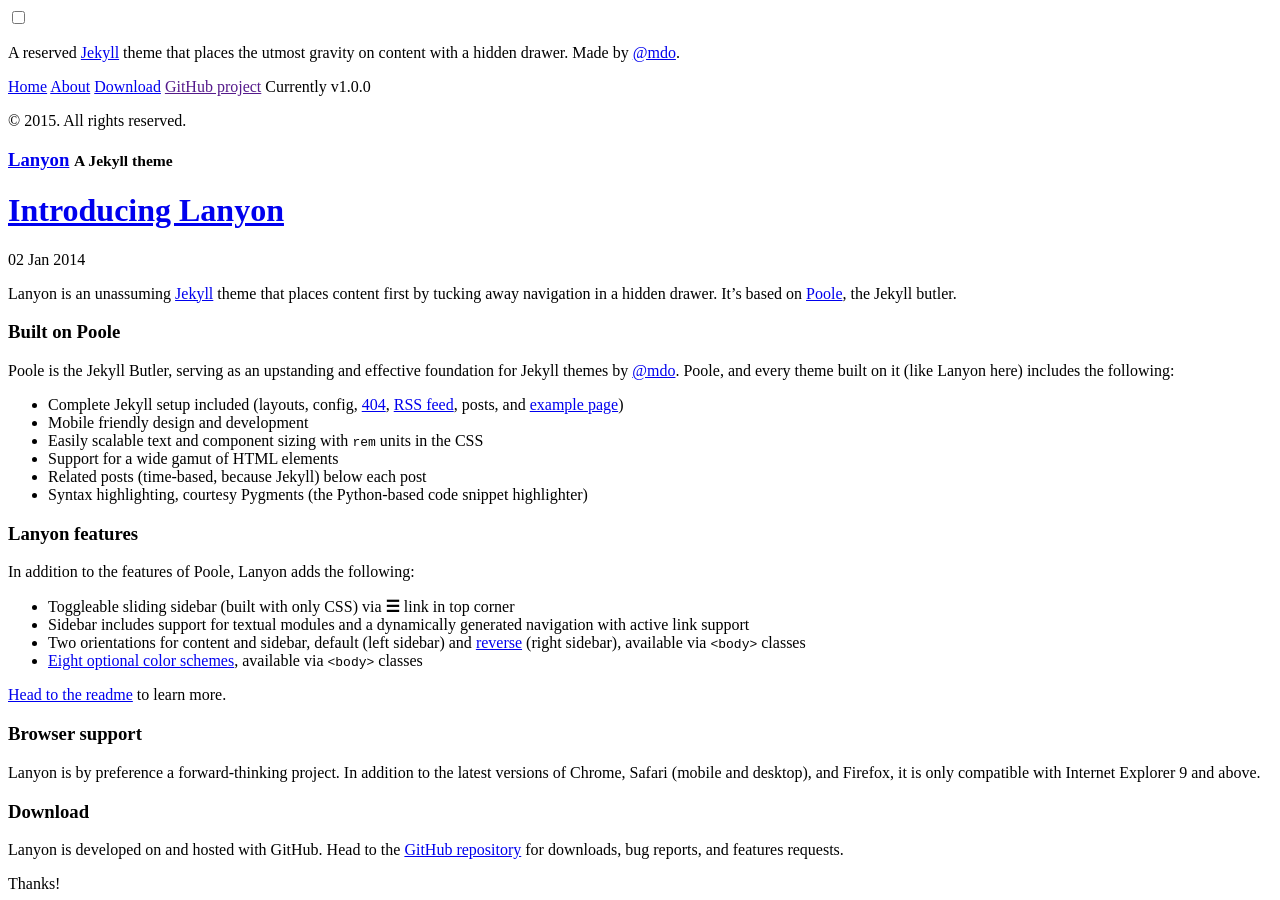
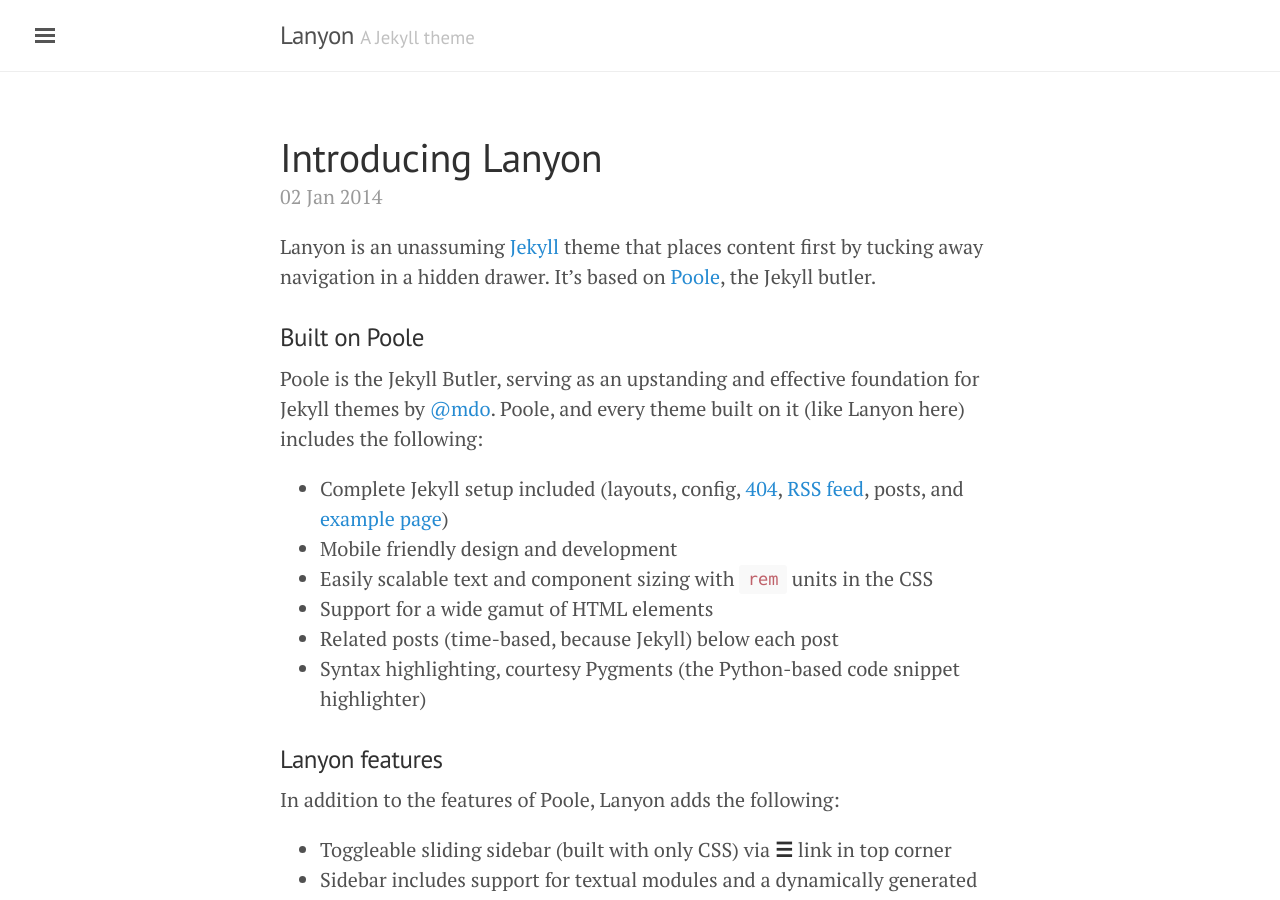
Before and after one commit to abrockmann/jekylltest, a Jekyll site: the page built from index.html, in a window 1280 px wide and 900 px high. Built offline with Jekyll 4.4.1, drawn with Linux system fonts in a browser that asks for light colours; the list of posts is cut into pages by our own code; part of the change alters nothing that is shown.

Commit message:
Revert "changed base url"
This reverts commit d8ac255cd9f013c15075ff17195a22d98887f056.

```diff
--- a/_config.yml
+++ b/_config.yml
@@ -9,7 +9,7 @@ title:               Lanyon
 tagline:             'A Jekyll theme'
 description:         'A reserved <a href="http://jekyllrb.com" target="_blank">Jekyll</a> theme that places the utmost gravity on content with a hidden drawer. Made by <a href="https://twitter.com/mdo" target="_blank">@mdo</a>.'
 url:                 http://lanyon.getpoole.com
-baseurl:             'jekylltest'
+baseurl:             ''
 paginate:            5
 
 # About/contact
```
